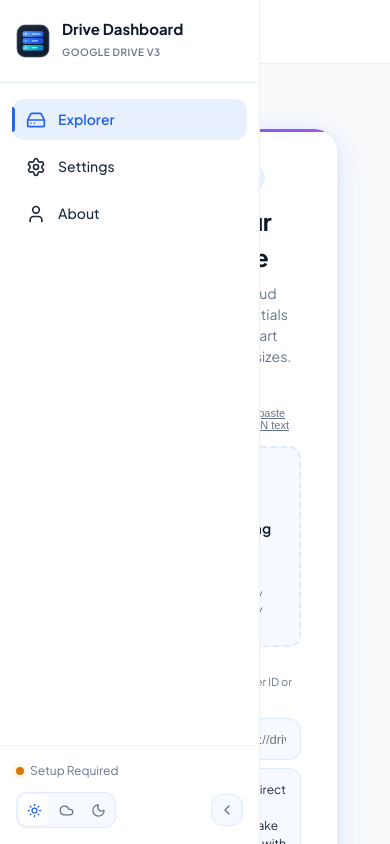
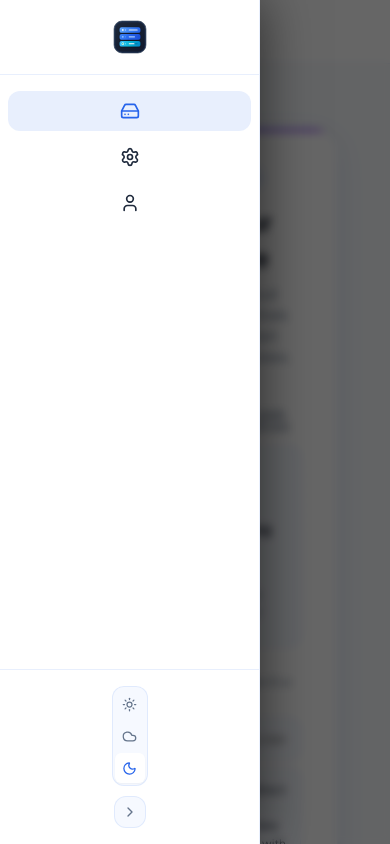
Before and after one commit to HassanBDS/Google_Drive_Dashboard, a Next.js app: page / in a window 390 px wide. Both pictures are taken after a click on the button "Toggle navigation menu". Shown: the top 844 px of the page. Built offline with nearby package versions, Linux system fonts and the light colour scheme.

Commit message:
T32 - Responsive Sidebar, Default Sort & List Layout, Breadcrumbs Order, and Subfolder Metrics Fix

```diff
--- a/app/globals.css
+++ b/app/globals.css
@@ -394,15 +394,25 @@ a:hover {
   flex: 1;
   margin-left: var(--sidebar-width);
   min-height: 100vh;
+  min-width: 0;
+  width: calc(100% - var(--sidebar-width));
   display: flex;
   flex-direction: column;
-  transition: margin-left var(--transition-slow);
+  transition: margin-left var(--transition-slow), width var(--transition-slow);
 }
 
 html.sidebar-collapsed .main-area,
 :root.sidebar-collapsed .main-area,
 html:has(.sidebar-collapsed) .main-area {
   margin-left: var(--sidebar-collapsed-width);
+  width: calc(100% - var(--sidebar-collapsed-width));
+}
+
+@media (max-width: 1024px) and (min-width: 769px) {
+  .main-area {
+    margin-left: var(--sidebar-collapsed-width) !important;
+    width: calc(100% - var(--sidebar-collapsed-width)) !important;
+  }
 }
 
 .page-content {
@@ -523,7 +533,10 @@ html:has(.sidebar-collapsed) .main-area {
 }
 
 @media (max-width: 768px) {
-  .main-area { margin-left: 0 !important; }
+  .main-area {
+    margin-left: 0 !important;
+    width: 100% !important;
+  }
   .page-content { padding: 16px; }
   .bento-grid { grid-template-columns: 1fr; }
   .bento-card.span-2,
--- a/components/Header.module.css
+++ b/components/Header.module.css
@@ -99,12 +99,39 @@
 }
 
 
+.mobileMenuBtn {
+  display: none;
+  align-items: center;
+  justify-content: center;
+  width: 32px;
+  height: 32px;
+  background: var(--bg-surface);
+  border: 1px solid var(--border);
+  border-radius: var(--radius-md);
+  color: var(--text-secondary);
+  cursor: pointer;
+  transition: all var(--transition-fast);
+}
+
+.mobileMenuBtn:hover {
+  color: var(--text-primary);
+  background: var(--bg-card-hover);
+}
+
 @media (max-width: 768px) {
   .header {
-    padding: 0 16px 0 60px;
+    padding: 0 16px;
+  }
+
+  .left {
+    gap: 10px;
+  }
+
+  .mobileMenuBtn {
+    display: inline-flex;
   }
 
   .searchWrap {
-    width: 180px;
+    width: 170px;
   }
 }
--- a/components/Header.tsx
+++ b/components/Header.tsx
@@ -1,6 +1,6 @@
 "use client";
 
-import { Search } from "lucide-react";
+import { Search, Menu } from "lucide-react";
 import styles from "./Header.module.css";
 
 interface HeaderProps {
@@ -23,6 +23,14 @@ export default function Header({
   return (
     <header className={styles.header} suppressHydrationWarning>
       <div className={styles.left} suppressHydrationWarning>
+        <button
+          type="button"
+          className={styles.mobileMenuBtn}
+          onClick={() => window.dispatchEvent(new CustomEvent("toggle-sidebar"))}
+          aria-label="Toggle navigation menu"
+        >
+          <Menu size={18} />
+        </button>
         <h2 className={styles.pageTitle}>{title}</h2>
       </div>
 
--- a/components/Sidebar.module.css
+++ b/components/Sidebar.module.css
@@ -250,3 +250,89 @@
   background: var(--bg-card-hover);
   border-color: var(--border-hover);
 }
+
+/* Mobile Drawer & Backdrop */
+.mobileBackdrop {
+  display: none;
+}
+
+@media (max-width: 1024px) and (min-width: 769px) {
+  .sidebar {
+    width: var(--sidebar-collapsed-width) !important;
+  }
+
+  .logoSection {
+    padding: 20px 0 !important;
+    justify-content: center !important;
+  }
+
+  .logoText {
+    display: none !important;
+  }
+
+  .navSection {
+    padding: 16px 8px !important;
+  }
+
+  .navItem {
+    justify-content: center !important;
+    padding: 10px 0 !important;
+  }
+
+  .navItemLabel {
+    display: none !important;
+  }
+
+  .sidebarFooter {
+    padding: 16px 8px !important;
+    align-items: center !important;
+  }
+
+  .statusRow {
+    display: none !important;
+  }
+
+  .controlsRow {
+    flex-direction: column !important;
+    gap: 10px !important;
+  }
+
+  .themeGroup {
+    flex-direction: column !important;
+  }
+
+  .collapseBtn {
+    display: none !important;
+  }
+}
+
+@media (max-width: 768px) {
+  .mobileBackdrop {
+    display: block;
+    position: fixed;
+    inset: 0;
+    background: rgba(0, 0, 0, 0.6);
+    backdrop-filter: blur(4px);
+    -webkit-backdrop-filter: blur(4px);
+    z-index: 150;
+    animation: fadeIn 0.2s ease;
+  }
+
+  .sidebar {
+    transform: translateX(-100%);
+    width: 260px !important;
+    z-index: 200;
+    transition: transform var(--transition-slow);
+    box-shadow: none;
+  }
+
+  .sidebar.mobileOpen {
+    transform: translateX(0);
+    box-shadow: 0 0 50px rgba(0, 0, 0, 0.6);
+  }
+}
+
+@keyframes fadeIn {
+  from { opacity: 0; }
+  to { opacity: 1; }
+}
--- a/components/Sidebar.tsx
+++ b/components/Sidebar.tsx
@@ -25,7 +25,8 @@ const navItems = [
 
 export default function Sidebar() {
   const pathname = usePathname();
-  const [isCollapsed, setIsCollapsed] = useState(false);
+  const [isCollapsed, setIsCollapsed] = useState(true);
+  const [isMobileOpen, setIsMobileOpen] = useState(false);
   const [theme, setTheme] = useState<"light" | "dim" | "dark">("dark");
   const [isConfigured, setIsConfigured] = useState<boolean | null>(null);
 
@@ -34,20 +35,43 @@ export default function Sidebar() {
     const currentTheme = (document.documentElement.getAttribute("data-theme") as "light" | "dim" | "dark") || "dark";
     setTheme(currentTheme);
 
-    // Collapsed state sync
-    const savedCollapsed = localStorage.getItem("sidebar_collapsed") === "true";
-    setIsCollapsed(savedCollapsed);
-    if (savedCollapsed) {
+    // Collapsed state sync (defaults to folded/collapsed)
+    const isFolded = localStorage.getItem("sidebar_collapsed") !== "false";
+    setIsCollapsed(isFolded);
+    if (isFolded) {
       document.documentElement.classList.add("sidebar-collapsed");
     } else {
       document.documentElement.classList.remove("sidebar-collapsed");
     }
+
+    // Mobile / shortcut toggle listener
+    const handleToggle = () => {
+      if (window.innerWidth <= 768) {
+        setIsMobileOpen((prev) => !prev);
+      } else {
+        setIsCollapsed((prev) => {
+          const next = !prev;
+          localStorage.setItem("sidebar_collapsed", String(next));
+          if (next) {
+            document.documentElement.classList.add("sidebar-collapsed");
+          } else {
+            document.documentElement.classList.remove("sidebar-collapsed");
+          }
+          return next;
+        });
+      }
+    };
+    window.addEventListener("toggle-sidebar", handleToggle);
 
     // Status check
     fetch("/api/settings")
       .then((res) => res.json())
       .then((data) => setIsConfigured(data.isConfigured))
       .catch(() => setIsConfigured(false));
+
+    return () => {
+      window.removeEventListener("toggle-sidebar", handleToggle);
+    };
   }, []);
 
   const toggleTheme = (newTheme: "light" | "dim" | "dark") => {
@@ -68,10 +92,23 @@ export default function Sidebar() {
   };
 
   return (
-    <aside className={`${styles.sidebar} ${isCollapsed ? styles.collapsed : ""}`}>
+    <>
+      {isMobileOpen && (
+        <div
+          className={styles.mobileBackdrop}
+          onClick={() => setIsMobileOpen(false)}
+          aria-hidden="true"
+        />
+      )}
+      <aside className={`${styles.sidebar} ${isCollapsed ? styles.collapsed : ""} ${isMobileOpen ? styles.mobileOpen : ""}`}>
         {/* Brand Logo */}
         <div className={styles.logoSection}>
-        <Link href="/" className={styles.logoLink} title="Google Drive Dashboard">
+          <Link
+            href="/"
+            className={styles.logoLink}
+            title="Google Drive Dashboard"
+            onClick={() => setIsMobileOpen(false)}
+          >
             <BrandIcon size={34} />
             {!isCollapsed && (
               <div className={styles.logoText}>
@@ -94,6 +131,7 @@ export default function Sidebar() {
                 href={item.href}
                 className={`${styles.navItem} ${isActive ? styles.active : ""}`}
                 title={isCollapsed ? item.label : undefined}
+                onClick={() => setIsMobileOpen(false)}
               >
                 <Icon className={styles.navIcon} />
                 {!isCollapsed && <span className={styles.navItemLabel}>{item.label}</span>}
@@ -154,5 +192,6 @@ export default function Sidebar() {
         </div>
       </div>
     </aside>
+  </>
 );
 }
--- a/components/drive/FolderCard.tsx
+++ b/components/drive/FolderCard.tsx
@@ -91,7 +91,7 @@ export default function FolderCardGrid({
   folderStats,
   statsLoading,
   onRefreshStats,
-  sortMode = "name-asc",
+  sortMode = "size-desc",
   onSortChange,
   onRefresh,
   depth = 0,
@@ -102,7 +102,7 @@ export default function FolderCardGrid({
   onInspect,
   parentTotalSize,
 }: FolderCardGridProps) {
-  const [layout, setLayout] = useState<"grid" | "list">("grid");
+  const [layout, setLayout] = useState<"grid" | "list">("list");
 
   const cardRefs = useRef<(HTMLDivElement | null)[]>([]);
 
@@ -174,7 +174,8 @@ export default function FolderCardGrid({
           folderStats?.[a.id]?.recursiveTotalSize ?? folderStats?.[a.id]?.totalSize ?? 0;
         const sB =
           folderStats?.[b.id]?.recursiveTotalSize ?? folderStats?.[b.id]?.totalSize ?? 0;
-        return sB - sA;
+        if (sB !== sA) return sB - sA;
+        return a.name.localeCompare(b.name, undefined, { numeric: true, sensitivity: "base" });
       });
     } else if (sortMode === "count-desc") {
       sorted.sort((a, b) => {
@@ -182,7 +183,8 @@ export default function FolderCardGrid({
           folderStats?.[a.id]?.directFolderCount ?? folderStats?.[a.id]?.folderCount ?? 0;
         const cB =
           folderStats?.[b.id]?.directFolderCount ?? folderStats?.[b.id]?.folderCount ?? 0;
-        return cB - cA;
+        if (cB !== cA) return cB - cA;
+        return a.name.localeCompare(b.name, undefined, { numeric: true, sensitivity: "base" });
       });
     }
     return sorted;
```
Also changed, not shown: app/page.tsx (+45 -8 lines). Lines whose indentation alone changed are shown as unchanged.
